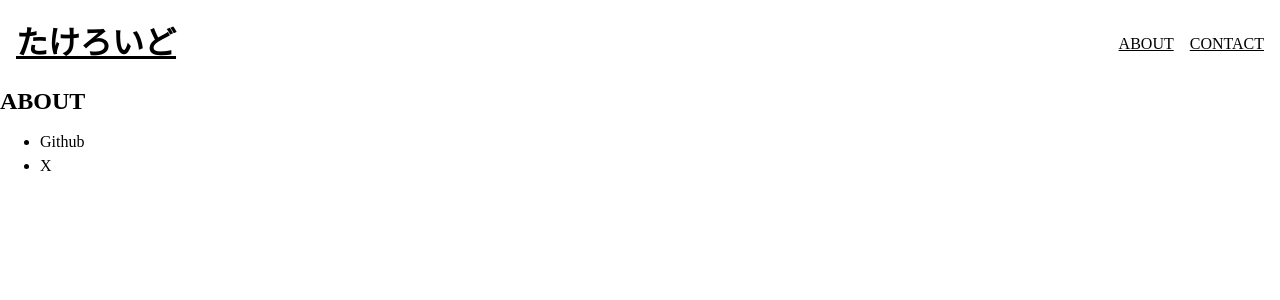
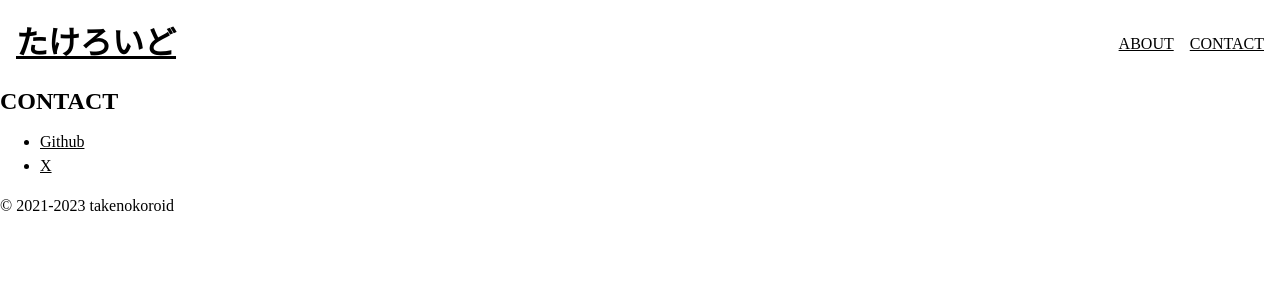
Before and after one commit to takenokoroid/portfolio, a SvelteKit app: page /contact in a window 1280 px wide. Shown: the top 300 px of the page. Built offline with nearby package versions, Linux system fonts and the light colour scheme.

Commit message:
CONTACTページにコンテンツ作成 Fixes #5

```diff
--- a/src/routes/+layout.svelte
+++ b/src/routes/+layout.svelte
@@ -19,6 +19,9 @@
 <main>
 	<slot />
 </main>
+<footer>
+	<p>&copy; 2021-2023 takenokoroid</p>
+</footer>
 
 <style>
 	header {
--- a/src/routes/contact/+page.svelte
+++ b/src/routes/contact/+page.svelte
@@ -1,6 +1,6 @@
-<h2>ABOUT</h2>
+<h2>CONTACT</h2>
 
 <ul>
-	<li>Github</li>
-	<li>X</li>
+	<li><a href="https://github.com/takenokoroid">Github</a></li>
+	<li><a href="https://twitter.com/takenokoroid">X</a></li>
 </ul>
```
